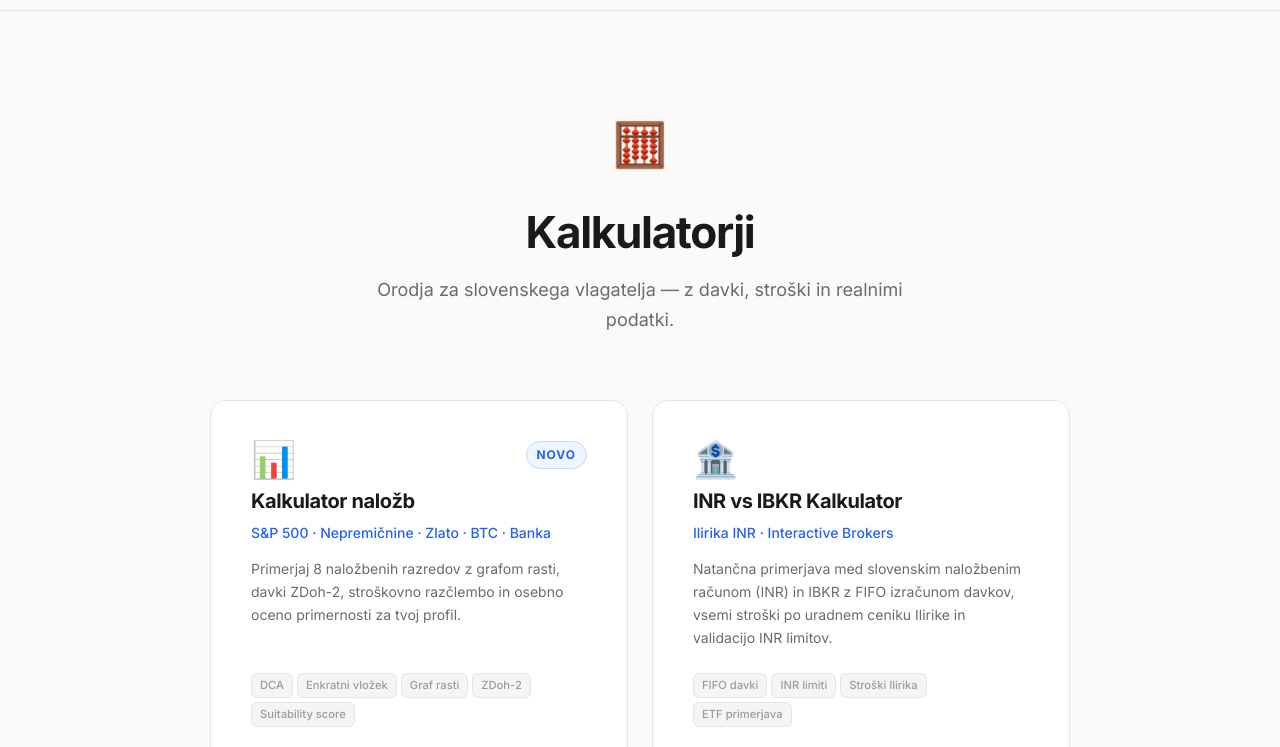
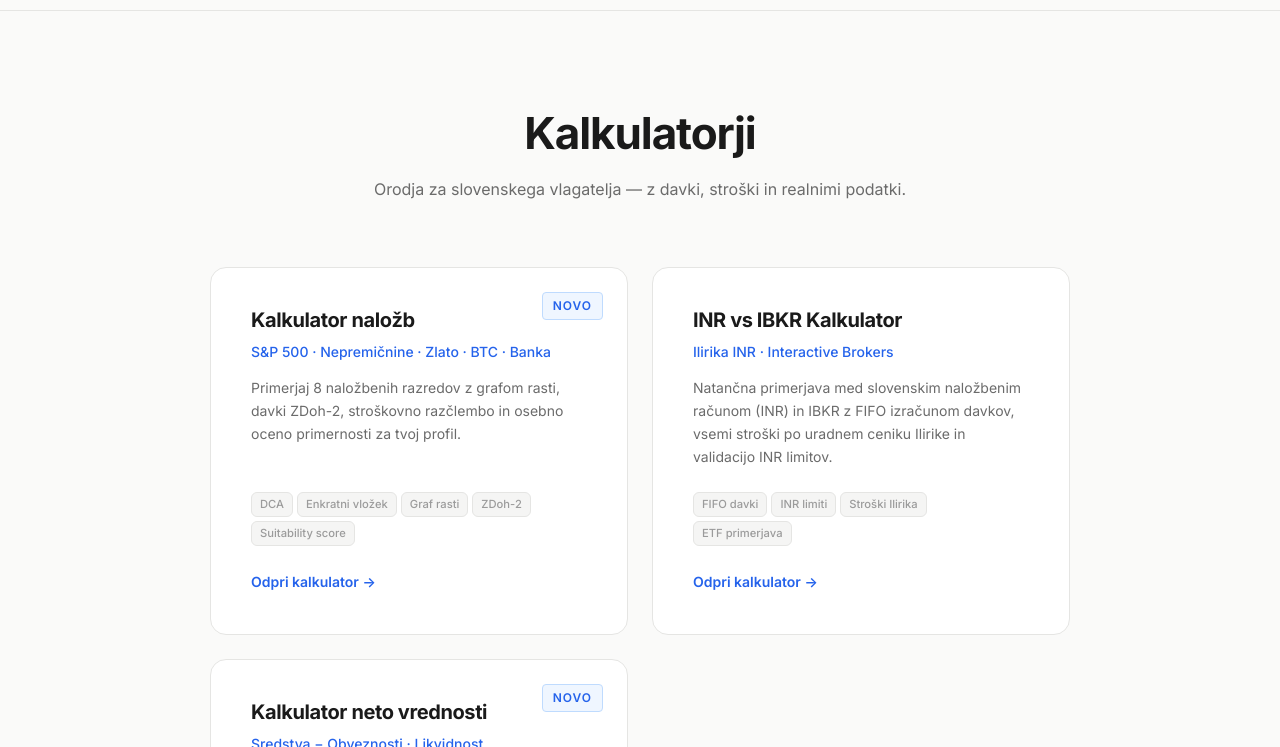
Before and after one commit to invest-eng/engineering-investor, an Astro site: page /engineering-investor/kalkulatorji in a window 1280 px wide. Shown: the part 53-800 px from the top of the page. Built offline with nearby package versions, Linux system fonts and the light colour scheme; Astro itself is replaced by a stand-in of ours.

Commit message:
style(kalkulatorji): remove emojis, cleaner pro look

```diff
--- a/src/pages/kalkulatorji.astro
+++ b/src/pages/kalkulatorji.astro
@@ -5,7 +5,6 @@ import { url } from '../utils/url';
 const kalkulatorji = [
   {
     href: '/kalkulator-nalozb',
-    emoji: '📊',
     title: 'Kalkulator naložb',
     subtitle: 'S&P 500 · Nepremičnine · Zlato · BTC · Banka',
     description:
@@ -16,7 +15,6 @@ const kalkulatorji = [
   },
   {
     href: '/kalkulator',
-    emoji: '🏦',
     title: 'INR vs IBKR Kalkulator',
     subtitle: 'Ilirika INR · Interactive Brokers',
     description:
@@ -27,7 +25,6 @@ const kalkulatorji = [
   },
   {
     href: '/kalkulator-neto-vrednosti',
-    emoji: '💰',
     title: 'Kalkulator neto vrednosti',
     subtitle: 'Sredstva − Obveznosti · Likvidnost',
     description:
@@ -47,7 +44,6 @@ const kalkulatorji = [
     <div class="container">
 
       <header class="kalkulatorji-header fade-in">
-        <div class="kalkulatorji-icon" aria-hidden="true">🧮</div>
         <h1 class="kalkulatorji-title">Kalkulatorji</h1>
         <p class="kalkulatorji-subtitle">
           Orodja za slovenskega vlagatelja — z davki, stroški in realnimi podatki.
@@ -57,14 +53,11 @@ const kalkulatorji = [
       <div class="kalkulatorji-grid fade-in">
         {kalkulatorji.map((k) => (
           <a href={url(k.href)} class="kalkulator-card">
-            <div class="kalkulator-card__top">
-              <div class="kalkulator-card__emoji" aria-hidden="true">{k.emoji}</div>
-              {k.badge && (
-                <span class={`kalkulator-card__badge kalkulator-card__badge--${k.badgeColor}`}>
-                  {k.badge}
-                </span>
-              )}
-            </div>
+            {k.badge && (
+              <span class={`kalkulator-card__badge kalkulator-card__badge--${k.badgeColor}`}>
+                {k.badge}
+              </span>
+            )}
             <h2 class="kalkulator-card__title">{k.title}</h2>
             <p class="kalkulator-card__subtitle">{k.subtitle}</p>
             <p class="kalkulator-card__desc">{k.description}</p>
@@ -92,24 +85,19 @@ const kalkulatorji = [
 
   .kalkulatorji-header {
     text-align: center;
-    max-width: 560px;
+    max-width: 600px;
     margin: 0 auto var(--space-2xl);
-  }
-
-  .kalkulatorji-icon {
-    font-size: 2.75rem;
-    margin-bottom: var(--space-lg);
   }
 
   .kalkulatorji-title {
     font-size: clamp(2rem, 4vw, 2.75rem);
     font-weight: 700;
-    letter-spacing: -0.03em;
+    letter-spacing: -0.025em;
     margin-bottom: var(--space-md);
   }
 
   .kalkulatorji-subtitle {
-    font-size: var(--text-lg);
+    font-size: var(--text-base);
     color: var(--color-text-muted);
     line-height: 1.7;
     margin: 0;
@@ -133,6 +121,7 @@ const kalkulatorji = [
     border-radius: var(--radius-lg);
     text-decoration: none;
     color: inherit;
+    position: relative;
     transition: border-color var(--transition-base), box-shadow var(--transition-base), transform var(--transition-base);
   }
 
@@ -142,25 +131,16 @@ const kalkulatorji = [
     transform: translateY(-2px);
   }
 
-  .kalkulator-card__top {
-    display: flex;
-    align-items: flex-start;
-    justify-content: space-between;
-    margin-bottom: var(--space-xs);
-  }
-
-  .kalkulator-card__emoji {
-    font-size: 2.25rem;
-    line-height: 1;
-  }
-
   .kalkulator-card__badge {
+    position: absolute;
+    top: var(--space-lg);
+    right: var(--space-lg);
     font-size: var(--text-xs);
-    font-weight: 700;
+    font-weight: 600;
     text-transform: uppercase;
     letter-spacing: 0.08em;
     padding: 3px 10px;
-    border-radius: var(--radius-full);
+    border-radius: 4px;
   }
 
   .kalkulator-card__badge--accent {
```
